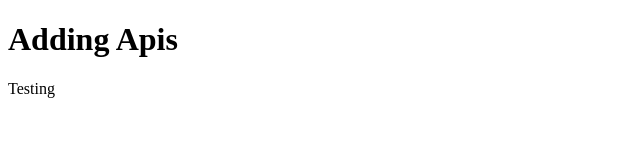
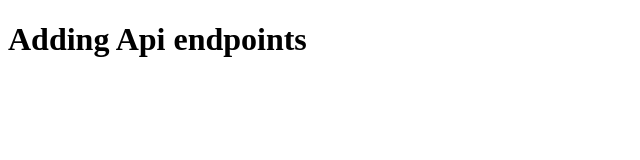
Before and after one commit to gkmit-dikshant/practice, a plain HTML site: page views/index.html in a window 1280 px wide. Shown: the whole page, without its empty margins (0-640 px from the left). Drawn offline with Linux system fonts and the light colour scheme.

Commit message:
chore: update views

```diff
--- a/views/index.html
+++ b/views/index.html
@@ -6,7 +6,6 @@
     <title>Testing</title>
 </head>
 <body>
-    <h1>Adding Apis</h1>
-    <p>Testing</p>
+    <h1>Adding Api endpoints</h1>
 </body>
 </html>
```
Also changed, not shown: 1 other file.
